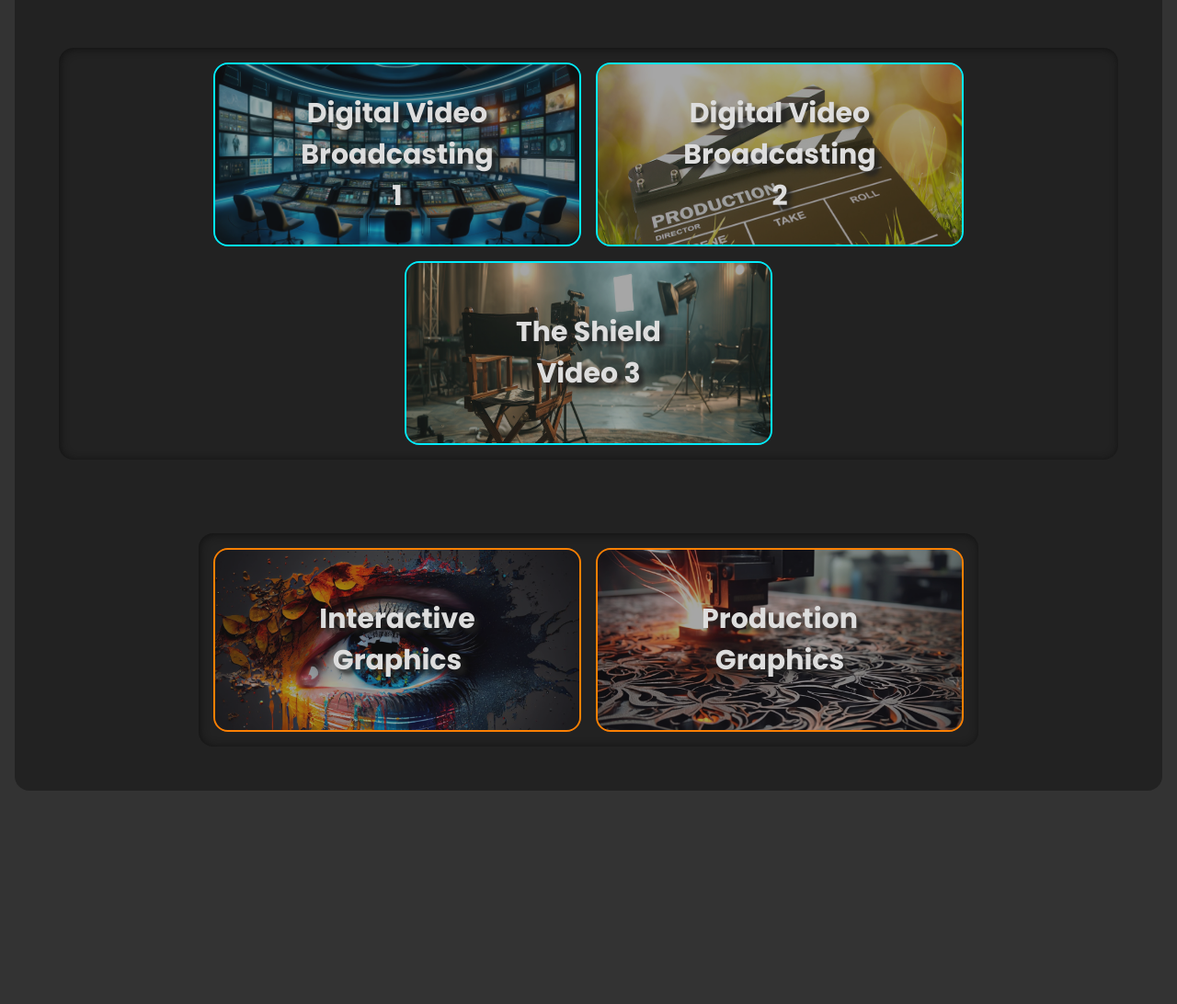
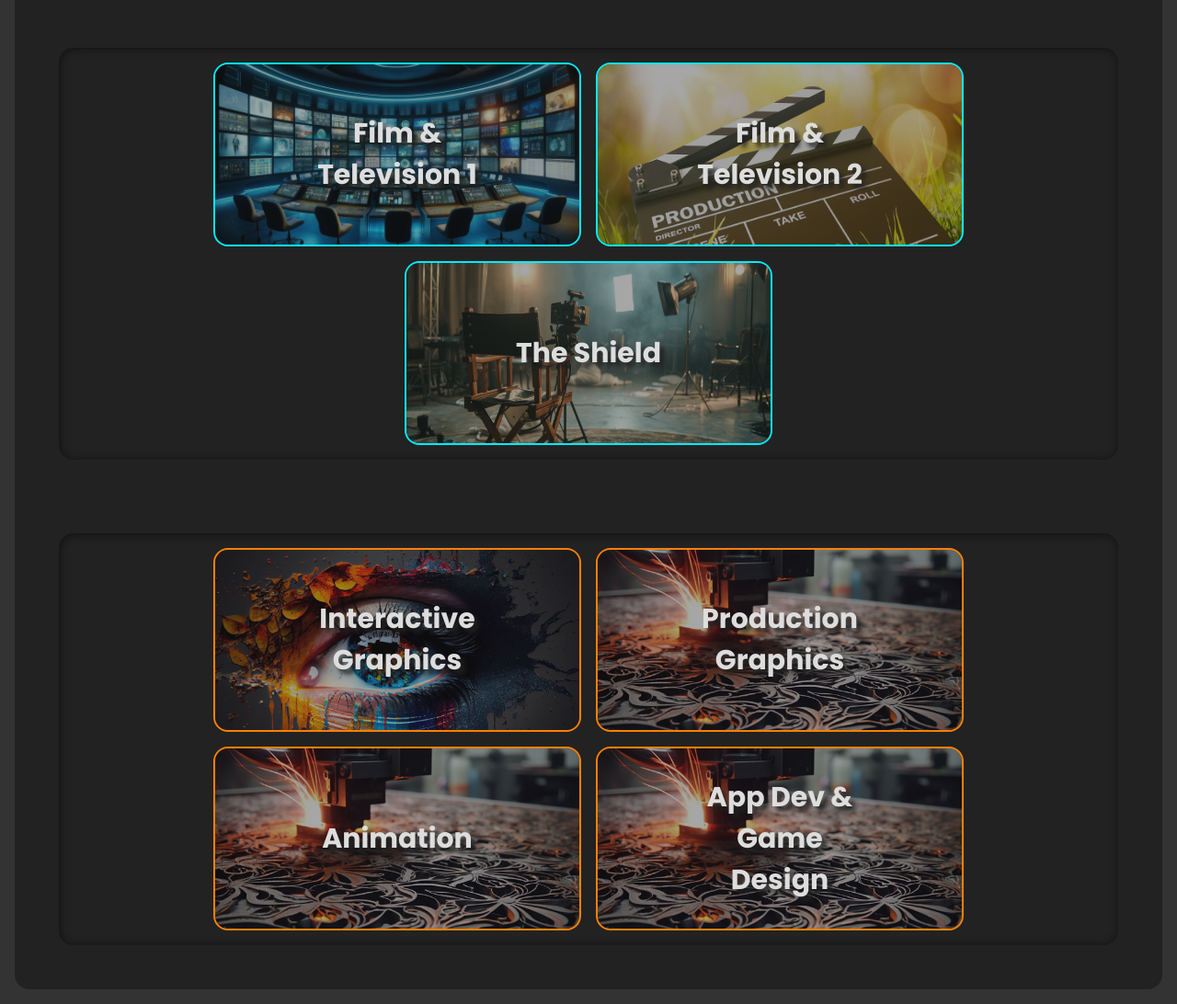
Before and after one commit to neal-easterling/canvas-lessons, a plain HTML site: page courses.html in a window 1280 px wide. Shown: the part 140-1232 px from the top of the page at 92% size. Before the commit the page ends 1016 px from the top, so only its background shows below. Drawn offline with Linux system fonts and the light colour scheme.

Commit message:
Update Courses

```diff
--- a/courses.html
+++ b/courses.html
@@ -12,15 +12,15 @@
     <section class="course-section">
       <a href="http://apps4everyone.tech/canvas-lessons" class="course-button bordered blue light-text">
         <img src="../../img/broadcasting.jpg" alt="a painting of an eye">
-        <h4>Digital Video Broadcasting 1</h4>
+        <h4>Film & Television 1</h4>
       </a>
       <a href="http://apps4everyone.tech/canvas-lessons" class="course-button bordered blue light-text">
         <img src="../../img/slate.jpg" alt="a painting of an eye">
-        <h4>Digital Video Broadcasting 2</h4>
+        <h4>Film & Television 2</h4>
       </a>
       <a href="http://apps4everyone.tech/canvas-lessons" class="course-button bordered blue light-text">
         <img src="../../img/directors-chair.jpg" alt="a painting of an eye">
-        <h4>The Shield Video 3</h4>
+        <h4>The Shield</h4>
       </a>
     </section>
     <section class="course-section">
@@ -32,6 +32,14 @@
         <img src="../../img/laser-engraving.jpg" alt="a painting of an eye">
         <h4>Production Graphics</h4>
       </a>
+      <a href="http://apps4everyone.tech/canvas-lessons" class="course-button bordered orange light-text">
+        <img src="../../img/laser-engraving.jpg" alt="a painting of an eye">
+        <h4>Animation</h4>
+      </a>
+      <a href="http://apps4everyone.tech/canvas-lessons" class="course-button bordered orange light-text">
+        <img src="../../img/laser-engraving.jpg" alt="a painting of an eye">
+        <h4>App Dev & Game Design</h4>
+      </a>
     </section>
 
   </div>
```
